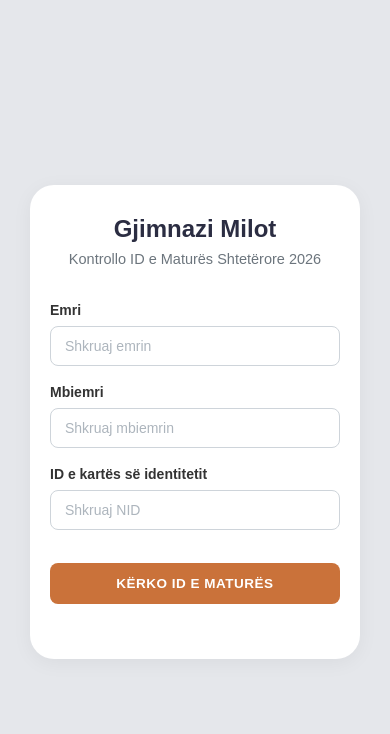
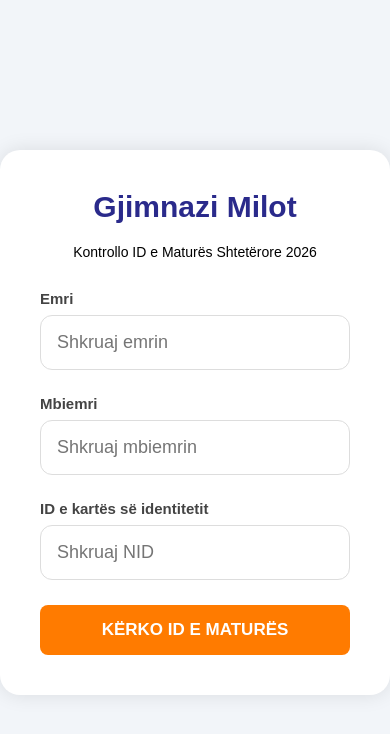
Before and after one commit to GjimnaziMilot/ID-MATURA, a website: page index.html in a window 390 px wide. Drawn offline with Linux system fonts and the light colour scheme.

Commit message:
Update ID.css

```diff
--- a/ID.css
+++ b/ID.css
@@ -1,158 +1,85 @@
 *{
-    margin: 0;
-    padding: 0;
-    box-sizing: border-box;
+    margin:0;
+    padding:0;
+    box-sizing:border-box;
+
 }
 
-body {
+body{
     font-family: Arial, Helvetica, sans-serif;
-    background: #e5e7eb; /* Sfondi i hirtë i ekranit */
-    min-height: 100vh;
-    display: flex;
-    justify-content: center;
-    align-items: center;
-    padding: 20px;
+    background:#f2f5f9;
+    height:100vh;
+    display:flex;
+    justify-content:center;
+    align-items:center;
 }
 
-.container {
-    width: 100%;
-    display: flex;
-    justify-content: center;
-    align-items: center;
+.container{
+    width:420px;
+    background:white;
+    padding:40px;
+    border-radius:20px;
+    box-shadow:0 0 20px rgba(0,0,0,0.1);
 }
 
-.card {
-    width: 100%;
-    max-width: 440px; /* Madhësia kompakte ekzakte si në foto */
-    background: #ffffff;
-    padding: 40px 35px;
-    border-radius: 24px; /* Këndet e rrumbullakosura të kartës */
-    box-shadow: 0 4px 20px rgba(0,0,0,0.05);
+h1{
+    text-align:center;
+    color:#2a2a8b;
+    font-size:30px;
+    margin-bottom:20px;
+    font-weight:bold;
 }
 
-h1 {
-    text-align: center;
-    color: #2b2d42; /* Ngjyra e errët e titullit Gjimnazi Milot */
-    font-size: 28px;
-    margin-bottom: 8px;
-    font-weight: 700;
+.subtitle{
+    text-align:center;
+    color:#000000;
+    font-size:14px;
+    margin-bottom:30px;
 }
 
-.subtitle {
-    text-align: center;
-    color: #6c757d;
-    font-size: 14.5px;
-    margin-bottom: 35px;
-    font-weight: normal;
+label{
+    display:block;
+    margin-bottom:8px;
+    font-size:15px;
+    font-weight:bold;
+    color:#444;
 }
 
-.form-group {
-    margin-bottom: 18px;
+input{
+    width:100%;
+    padding:16px;
+    border:1px solid #ddd;
+    border-radius:12px;
+    font-size:18px;
+    margin-bottom:25px;
+    outline:none;
 }
 
-label {
-    display: block;
-    margin-bottom: 8px;
-    font-size: 14px;
-    font-weight: 700;
-    color: #333333;
+input:focus{
+    outline:none;
+    border-color:#0d6efd;
 }
 
-input {
-    width: 100%;
-    padding: 11px 14px;
-    border: 1px solid #ced4da; /* Kufizues i hollë si në foto */
-    border-radius: 8px;
-    font-size: 14px;
-    transition: 0.2s;
-    color: #495057;
+button{
+    width:100%;
+    padding:15px;
+    border:none;
+    background:#ff7b00;
+    color:white;
+    font-size:17px;
+    font-weight:bold;
+    border-radius:8px;
+    cursor:pointer;
+    transition:0.3s;
+
+button:hover{
+    background:#ec8d64;
 }
 
-input:focus {
-    outline: none;
-    border-color: #ca723a;
-    box-shadow: 0 0 0 3px rgba(202, 114, 58, 0.15);
+#rezultati{
+    margin-top:25px;
+    text-align:center;
+    font-size:20px;
+    font-weight:bold;
+    color:#333;
 }
-
-input::placeholder {
-    color: #adb5bd; /* Ngjyra e zbehtë e shkrimeve brenda fushave */
-}
-
-button {
-    width: 100%;
-    padding: 13px;
-    border: none;
-    background: #ca723a; /* Ngjyra ekzakte portokalli në kafe e butonit */
-    color: white;
-    font-size: 13.5px;
-    font-weight: 700;
-    border-radius: 8px;
-    cursor: pointer;
-    text-transform: uppercase; /* Shkronja të mëdha si në foto */
-    letter-spacing: 0.5px;
-    transition: 0.2s;
-    margin-top: 15px;
-}
-
-button:hover {
-    background: #b56230;
-}
-
-/* --- PJESA E REZULTATIT --- */
-#rezultati {
-    margin-top: 25px;
-    border-radius: 10px;
-    text-align: center;
-}
-
-.success {
-    display: block !important;
-    background: #e8fff0;
-    color: #146c2e;
-    padding: 15px;
-    border-radius: 10px;
-    border: 1px solid #bde5c8;
-}
-
-.error {
-    display: block !important;
-    background: #ffe3e3;
-    color: #b30000;
-    padding: 15px;
-    border-radius: 10px;
-    border: 1px solid #ffb3b3;
-    font-size: 14px;
-    font-weight: bold;
-}
-
-.success h2 {
-    font-size: 18px;
-    margin-bottom: 8px;
-}
-
-.success p {
-    font-size: 14px;
-    margin-top: 5px;
-}
-
-/* Detyrojmë elementin h1 me klasën .id-final të marrë stilin e ID-së blu
-   pa u ndikuar nga rregullat e përgjithshme të h1 më sipër.
-*/
-h1.id-final {
-    color: #0d6efd !important;
-    font-size: 24px !important;
-    font-weight: bold !important;
-    margin-top: 12px !important;
-    text-align: center !important;
-    letter-spacing: 1px !important;
-}
-
-@media(max-width: 480px) {
-    .card {
-        padding: 30px 20px;
-        margin: 10px;
-    }
-    h1 {
-        font-size: 24px;
-    }
-}
```
